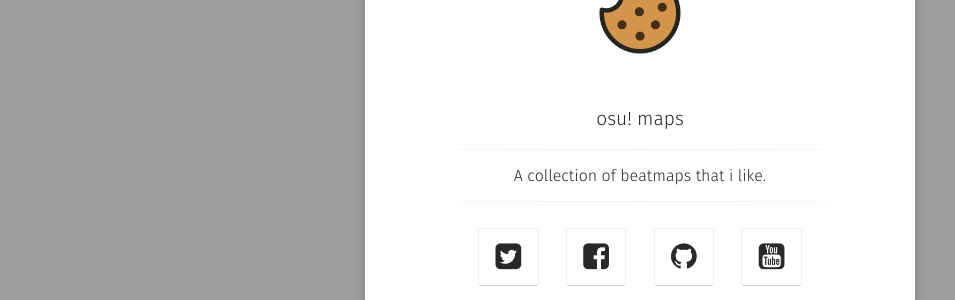
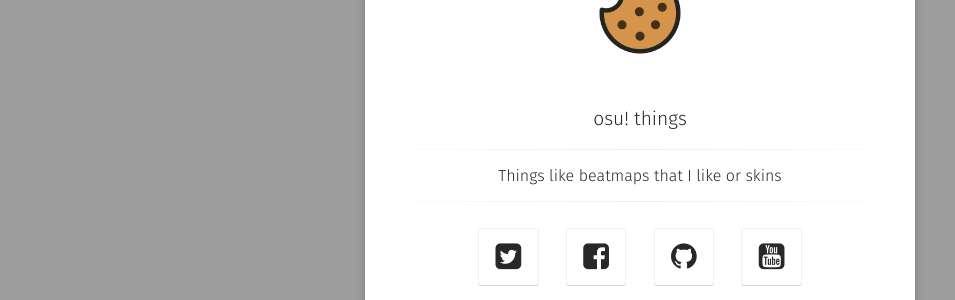
Before and after one commit to KoocieBoi/osumaps, a Jekyll site: the page built from index.html, in a window 1280 px wide. Shown: the part 291-591 px from the top of the page, without its empty margins (0-955 px from the left). Built offline with Jekyll 4.4.1, drawn with Linux system fonts in a browser that asks for light colours; some web fonts are replaced.

Commit message:
modified site name and desc + url

```diff
--- a/_config.yml
+++ b/_config.yml
@@ -1,6 +1,6 @@
 # Site
-title:              osu! maps
-bio:                'A collection of beatmaps that i like.'
+title:              osu! things
+bio:                'Things like beatmaps that I like or skins'
 description:        "You'll find here a bunch of maps that i like."
 reading_time:       false
 words_per_minute:   200
@@ -8,7 +8,7 @@ logo:               'assets/img/logo.png'
 background:         'assets/img/placeholder-big.jpg'
 tiled_bg:           false   # Set this true if you want to tile your background image, otherwise it will be covered
 locale:             en_US
-url:                https://koocieboi.github.io/osumaps
+url:                https://koocieboi.github.io/osuthings
 
 # Jekyll
 permalink:          /:title/
```
